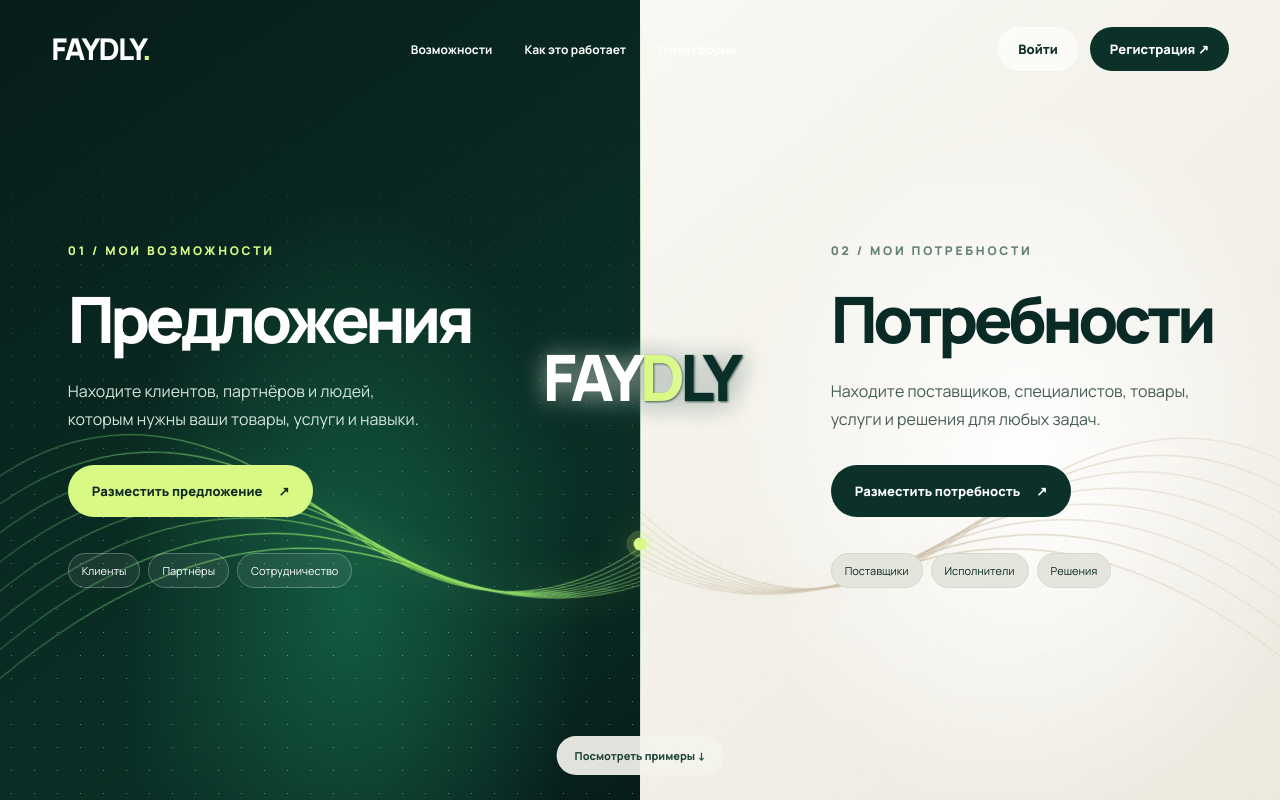
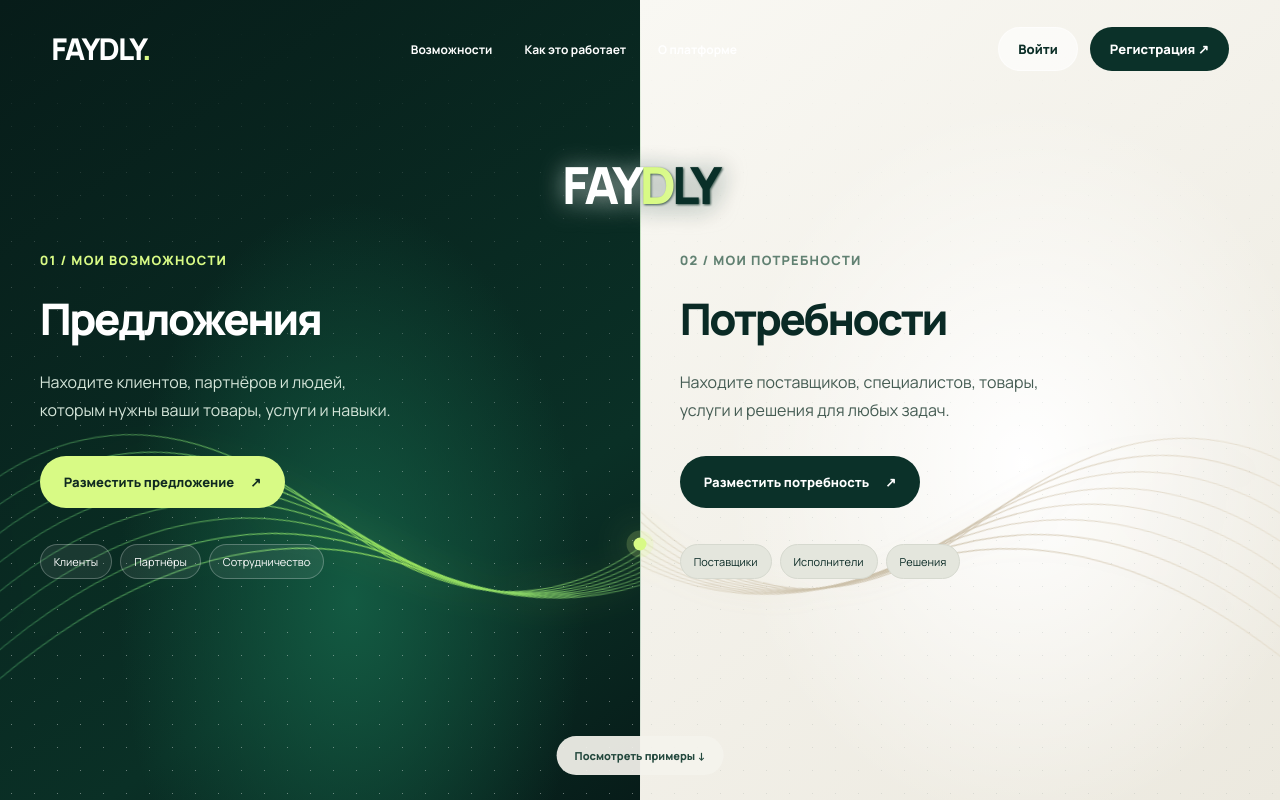
Before and after one commit to emilabdurahmang-collab/faydly-platform, a website: page index.html in a window 1280 px wide. Shown: the top 800 px of the page. Drawn offline with Linux system fonts and the light colour scheme.

Commit message:
Align FAYDLY desktop headings and center brand without overlap

```diff
--- a/index.html
+++ b/index.html
@@ -17,6 +17,17 @@
 .bottom-prompt{bottom:40px}
 }
 @media(max-width:390px){.half h1{font-size:clamp(22px,6.15vw,28px)}}
+
+/* Balanced desktop and desktop-mode composition: equal column typography and centered brand. */
+@media(min-width:701px){
+.hero .half{padding-left:clamp(20px,3.1vw,65px);padding-right:clamp(20px,3.1vw,65px)}
+.hero .half-content,.hero .right .half-content{width:100%;max-width:100%;margin:0}
+.hero .half h1{font-size:clamp(28px,3.4vw,58px);line-height:1.12;letter-spacing:-.055em;white-space:nowrap}
+.hero .half .eyebrow{font-size:clamp(10px,1vw,14px);letter-spacing:.1em}
+.hero .brand-center{top:23%;left:50%;transform:translate(-50%,-50%)}
+.hero .brand-center strong{font-size:clamp(36px,4vw,62px)}
+.hero .brand-center small{display:none}
+}
 </style></head><body>
 <section class="hero" id="top"><header class="header"><a class="logo" href="#top">FAYDLY<span>.</span></a><nav class="nav"><a href="#opportunities">Возможности</a><a href="#how">Как это работает</a><a href="#about">О платформе</a></nav><div class="header-actions"><button class="btn login" onclick="openModal('login')">Войти</button><button class="btn dark" onclick="openModal('register')">Регистрация ↗</button></div></header>
 <div class="half left"><svg class="wave" viewBox="0 0 800 600" preserveAspectRatio="none" aria-hidden="true"><defs><linearGradient id="g1"><stop stop-color="#5dfab0" stop-opacity="0"/><stop offset=".55" stop-color="#b4ff65" stop-opacity=".95"/><stop offset="1" stop-color="#70ddab" stop-opacity="0"/></linearGradient></defs><g stroke="url(#g1)"><path d="M-80 470 Q170 30 390 330 T880 90"/><path d="M-80 490 Q180 60 400 340 T880 110"/><path d="M-80 510 Q190 90 410 350 T880 130"/><path d="M-80 530 Q200 120 420 360 T880 150"/><path d="M-80 550 Q210 150 430 370 T880 170"/><path d="M-80 570 Q220 180 440 380 T880 190"/><path d="M-80 590 Q230 210 450 390 T880 210"/><path d="M-80 610 Q240 240 460 400 T880 230"/></g></svg><div class="half-content"><div class="eyebrow">01 / МОИ ВОЗМОЖНОСТИ</div><h1>Предложения</h1><p>Находите клиентов, партнёров и людей, которым нужны ваши товары, услуги и навыки.</p><button class="btn lime" onclick="openModal('offer')">Разместить предложение <span>↗</span></button><div class="chips"><span class="chip">Клиенты</span><span class="chip">Партнёры</span><span class="chip">Сотрудничество</span></div></div></div>
```
